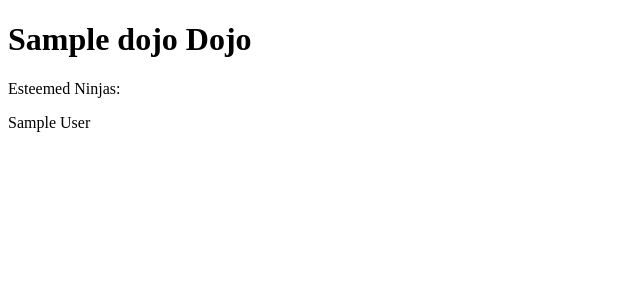
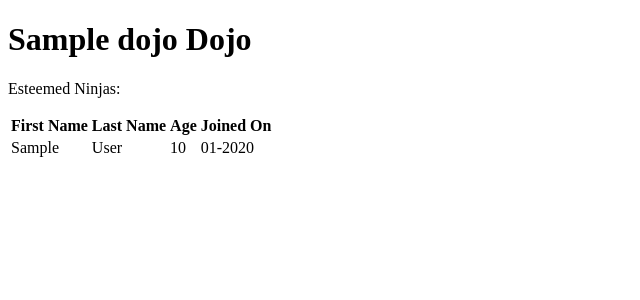
Before and after one commit to swynnejr/Dojos_and_Ninjas_CRUD-Python, a Flask app: template flask_app/templates/dojo_info.html in a window 1280 px wide. Shown: the top 300 px of the page, without its empty margins (0-640 px from the left). Run offline with Flask 2, Linux system fonts and the light colour scheme; the template is opened without the code that fills it: most values are stand-ins (such as "Sample title", 1, 10 or a date in 2020).

Commit message:
strftime tweak to us created_at as 'joined on'

```diff
--- a/flask_app/templates/dojo_info.html
+++ b/flask_app/templates/dojo_info.html
@@ -9,8 +9,27 @@
 <body>
     <h1>{{dojo.name}} Dojo</h1>
     <p>Esteemed Ninjas:</p>
-    {% for ninja in dojo.ninjas %}
-    <p>{{ninja.first_name}} {{ninja.last_name}}</p>
-    {% endfor %}
+    <table>
+        <thead>
+            <tr>
+                <th>First Name</th>
+                <th>Last Name</th>
+                <th>Age</th>
+                <th>Joined On</th>
+            </tr>
+        </thead>
+        {% for ninja in dojo.ninjas %}
+        <tr>
+            <td>{{ninja.first_name}}</td>
+            {% if ninja.last_name == '' %}
+            <td>-</td>
+            {% else %}
+            <td>{{ninja.last_name}}</td>
+            {% endif %}
+            <td>{{ninja.age}}</td>
+            <td>{{ninja.created_at.strftime('%m-%Y')}}</td>
+        </tr>
+        {% endfor %}
+    </table>
 </body>
 </html>
```
